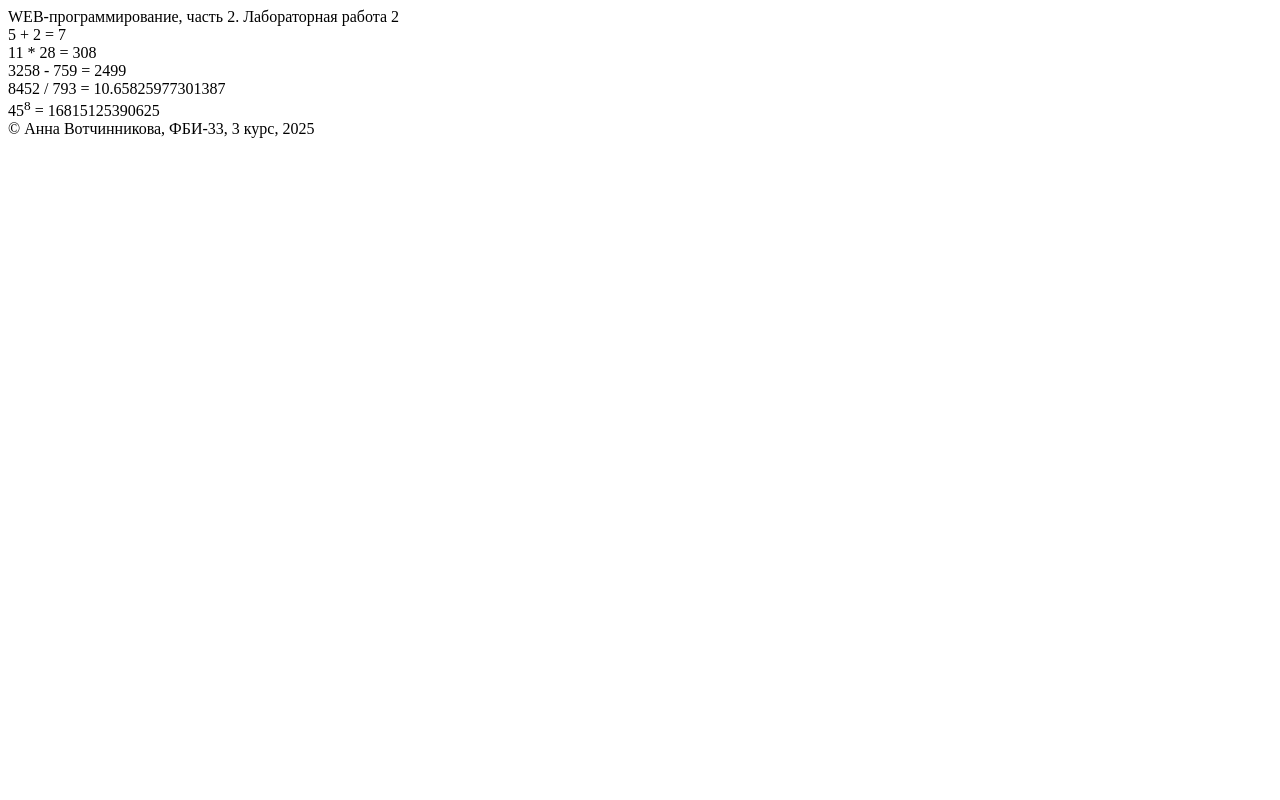
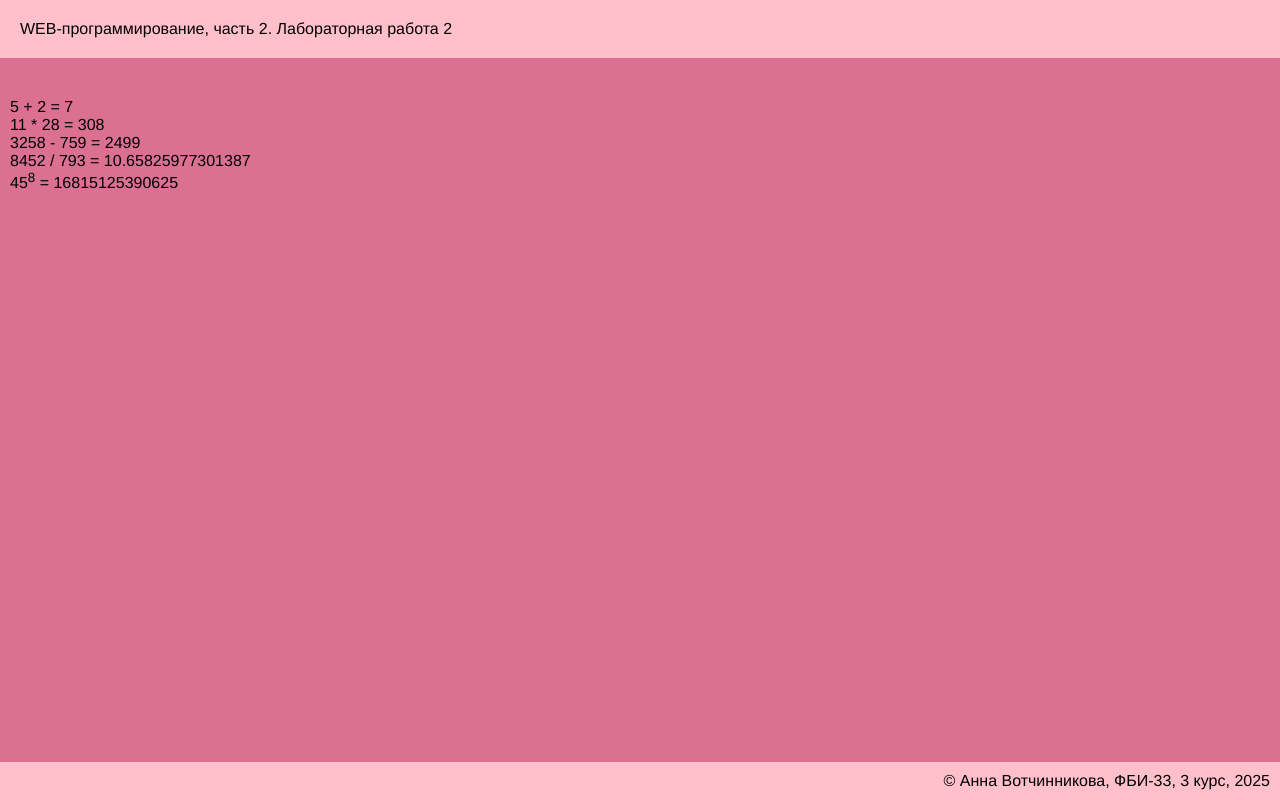
Before and after one commit to ne-anya/web-back-labs, a Flask app: page /lab2/example in a window 1280 px wide. Run offline with Flask 3, Linux system fonts and the light colour scheme.

Commit message:
Подключение стилей

```diff
--- /dev/null
+++ b/static/main.css
@@ -0,0 +1,27 @@
+body {
+    margin: 0;
+    background-color: palevioletred;
+    font-family: 'Franklin Gothic Medium', 'Arial Narrow', Arial, sans-serif;
+}
+
+main {
+    margin-bottom: 40px;
+    padding: 10px;
+}
+
+header {
+    margin-bottom: 30px;
+    padding: 20px;
+    background-color: pink;
+}
+
+footer {
+    margin-top: 20px;
+    padding: 10px;
+    background-color: pink;
+    text-align: right;
+    position: fixed;
+    bottom: 0;
+    left: 0;
+    right: 0;
+}
--- a/templates/example.html
+++ b/templates/example.html
@@ -4,6 +4,7 @@
     <meta charset="UTF-8">
     <meta name="viewport" content="width=device-width, initial-scale=1.0">
     <title>Анна Вотчинникова. Лабораторная работа {{ lab }}</title>
+    <link rel="stylesheet" href="{{ url_for('static', filename='main.css')}}">
 </head>
 <body>
     <header>
@@ -15,7 +16,7 @@
         11 * 28 = {{ 11*28 }}<br>
         3258 - 759 = {{ 3258 - 759 }}<br>
         8452 / 793 = {{ 8452 / 793 }}<br>
-        45<sup>8</sup> = {{ 45 ** 8}}
+        45<sup>8</sup> = {{ 45 ** 8 }}
     </main>
 
     <footer>
```
